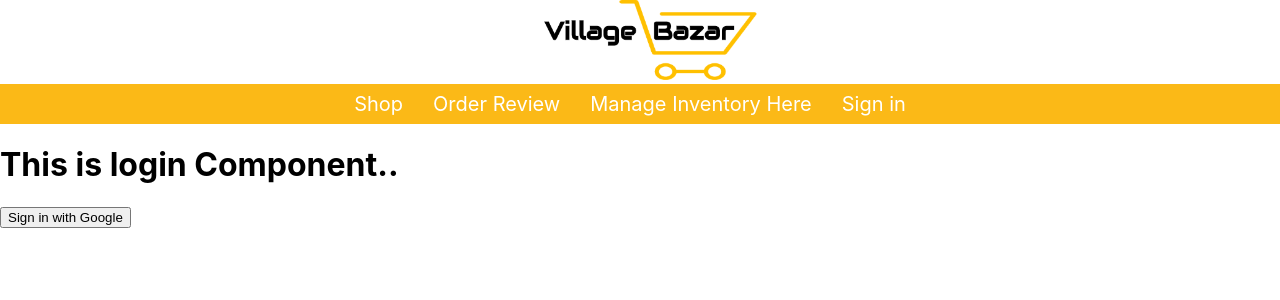
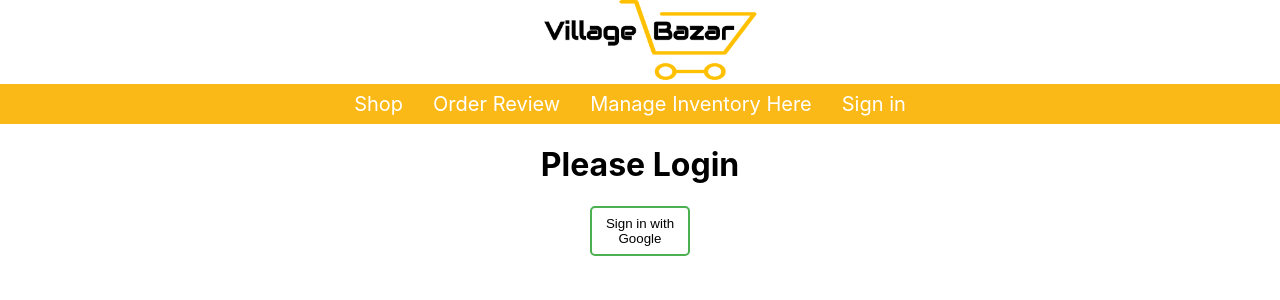
Before and after one commit to Munna1740/village-bazar, a React (Create React App) app: page /login in a window 1280 px wide. Shown: the top 300 px of the page. Built offline with nearby package versions, Linux system fonts and the light colour scheme; no server answers.

Commit message:
button change

```diff
--- a/src/components/Inventory/Inventory.js
+++ b/src/components/Inventory/Inventory.js
@@ -3,7 +3,7 @@ import React from 'react';
 const Inventory = () => {
     return (
         <div>
-            <h1>This is inventory </h1>
+            <h1 style={{textAlign:"center"}}>Manage Inventory is coming soon.... </h1>
         </div>
     );
 };
--- a/src/components/LogIn/LogIn.css
+++ b/src/components/LogIn/LogIn.css
@@ -0,0 +1,14 @@
+.signInWithGoogle{
+    text-align: center;
+
+}
+
+.signInWithGoogle button{
+    width: 100px;
+    height: 50px;
+    background-color: white;
+    cursor: pointer;
+    border-radius: 5px;
+    color: black;
+    border: 2px solid #4CAF50;
+}
--- a/src/components/LogIn/LogIn.js
+++ b/src/components/LogIn/LogIn.js
@@ -1,5 +1,6 @@
 import React from 'react';
 import Auth from './useAuth';
+import './LogIn.css';
 
 const LogIn = () => {
     const auth = Auth();
@@ -18,8 +19,8 @@ const LogIn = () => {
         });
     }
     return (
-        <div>
-            <h1>This is login Component..</h1>
+        <div className="signInWithGoogle">
+            <h1>Please Login</h1>
 
             {
                 auth.user ? <button onClick={handleSignOut}>Sign out</button> :
```
Also changed, not shown: firebase.json (added), 1 other file (tests, documents, lock files or other folders).
